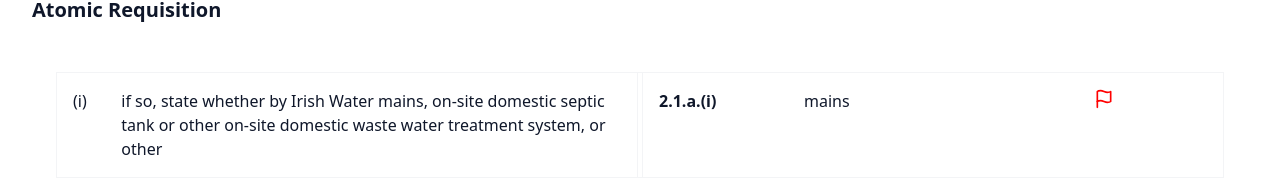
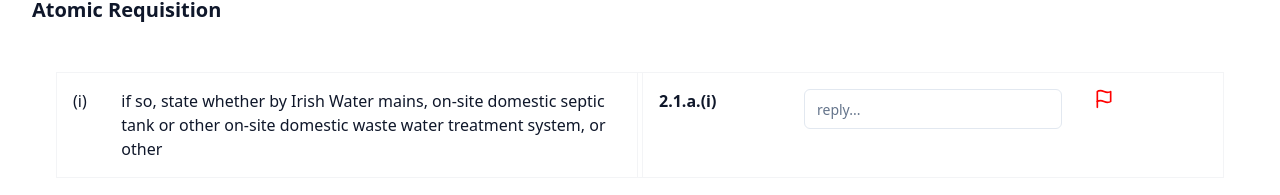
Before and after one commit to kanejoe/enquiries, a Next.js app: page /atomic_requisition in a window 1280 px wide. Shown: the part 133-328 px from the top of the page. Built offline with nearby package versions, Linux system fonts and the light colour scheme.

Commit message:
initial implementation of reply form

```diff
--- a/app/atomic_requisition/page.tsx
+++ b/app/atomic_requisition/page.tsx
@@ -1,4 +1,6 @@
 import { Flag } from "lucide-react"
+
+import { ReplyForm } from "./reply_form"
 
 export default function AtomicRequisitionPage() {
   return (
@@ -28,7 +30,7 @@
         <div className="w-1/2 flex-grow border-l border-gray-100">
           <div className="flex flex-row">
             <div className="w-3/12 p-4 font-semibold">2.1.a.(i)</div>
-            <div className="w-6/12 p-4">mains</div>
+            <div className="w-6/12 p-4"><ReplyForm/></div>
             <div className="w-3/12 p-4">
               <Flag size={20} color="red" />
             </div>
--- /dev/null
+++ b/app/atomic_requisition/reply_form.tsx
@@ -0,0 +1,75 @@
+"use client"
+
+import { zodResolver } from "@hookform/resolvers/zod"
+import { useForm } from "react-hook-form"
+import * as z from "zod"
+
+import {
+  Form,
+  FormControl,
+  FormField,
+  FormItem,
+  FormMessage,
+} from "@/components/ui/form"
+import { Input } from "@/components/ui/input"
+
+const formSchema = z.object({
+  reqId: z.string(),
+  reqReply: z.string(),
+})
+
+export function ReplyForm() {
+  // 1. Define your form.
+  const form = useForm<z.infer<typeof formSchema>>({
+    resolver: zodResolver(formSchema),
+    defaultValues: {
+      reqId: "",
+      reqReply: "",
+    },
+    mode: "onBlur", // Set validation mode to onBlur
+  })
+
+  // 2. Define a submit handler.
+  function onSubmit(values: z.infer<typeof formSchema>) {
+    // Do something with the form values.
+    // ✅ This will be type-safe and validated.
+    // only submit if something has changed in the form
+    console.log(form.formState.isDirty)
+    if (form.formState.isDirty) console.log(values)
+  }
+
+  return (
+    <Form {...form}>
+      <form
+        onSubmit={form.handleSubmit(onSubmit)}
+        onBlur={form.handleSubmit(onSubmit)}
+        className=""
+      >
+        <FormField
+          control={form.control}
+          name="reqReply"
+          render={({ field }) => (
+            <FormItem>
+              <FormControl>
+                <Input placeholder="reply..." {...field} />
+              </FormControl>
+              <FormMessage />
+            </FormItem>
+          )}
+        />
+        <FormField
+          control={form.control}
+          name="reqId"
+          render={({ field }) => (
+            <FormItem>
+              <FormControl>
+                <Input className="hidden" placeholder="reply..." {...field} />
+              </FormControl>
+              <FormMessage />
+            </FormItem>
+          )}
+        />
+      </form>
+    </Form>
+  )
+}
--- /dev/null
+++ b/components/ui/input.tsx
@@ -0,0 +1,25 @@
+import * as React from "react"
+
+import { cn } from "@/lib/utils"
+
+export interface InputProps
+  extends React.InputHTMLAttributes<HTMLInputElement> {}
+
+const Input = React.forwardRef<HTMLInputElement, InputProps>(
+  ({ className, type, ...props }, ref) => {
+    return (
+      <input
+        type={type}
+        className={cn(
+          "flex h-10 w-full rounded-md border border-input bg-background px-3 py-2 text-sm ring-offset-background file:border-0 file:bg-transparent file:text-sm file:font-medium placeholder:text-muted-foreground focus-visible:outline-none focus-visible:ring-2 focus-visible:ring-ring focus-visible:ring-offset-2 disabled:cursor-not-allowed disabled:opacity-50",
+          className
+        )}
+        ref={ref}
+        {...props}
+      />
+    )
+  }
+)
+Input.displayName = "Input"
+
+export { Input }
--- a/package.json
+++ b/package.json
@@ -32,7 +32,8 @@
   },
   "devDependencies": {
     "@ianvs/prettier-plugin-sort-imports": "4.0.2",
-    "@types/node": "20.3.3",
+    "@tailwindcss/forms": "0.5.3",
+    "@types/node": "20.4.0",
     "@types/react": "^18.2.7",
     "@types/react-dom": "^18.2.4",
     "@typescript-eslint/parser": "5.61.0",
@@ -43,7 +44,7 @@
     "eslint-plugin-react": "^7.32.2",
     "eslint-plugin-tailwindcss": "^3.12.0",
     "postcss": "^8.4.24",
-    "prettier": "^2.8.8",
+    "prettier": "3.0.0",
     "tailwindcss": "^3.3.2",
     "typescript": "5.1.6"
   }
--- a/tailwind.config.js
+++ b/tailwind.config.js
@@ -19,7 +19,7 @@
       colors: {
         border: "hsl(var(--border))",
         input: "hsl(var(--input))",
-        ring: "hsl(var(--ring))",
+        // ring: "hsl(var(--ring))",
         background: "hsl(var(--background))",
         foreground: "hsl(var(--foreground))",
         primary: {
@@ -72,5 +72,5 @@
       },
     },
   },
-  plugins: [require("tailwindcss-animate")],
+  plugins: [require("tailwindcss-animate"),  require('@tailwindcss/forms'),],
 }
```
Also changed, not shown: 1 other file (tests, documents, lock files or other folders).
